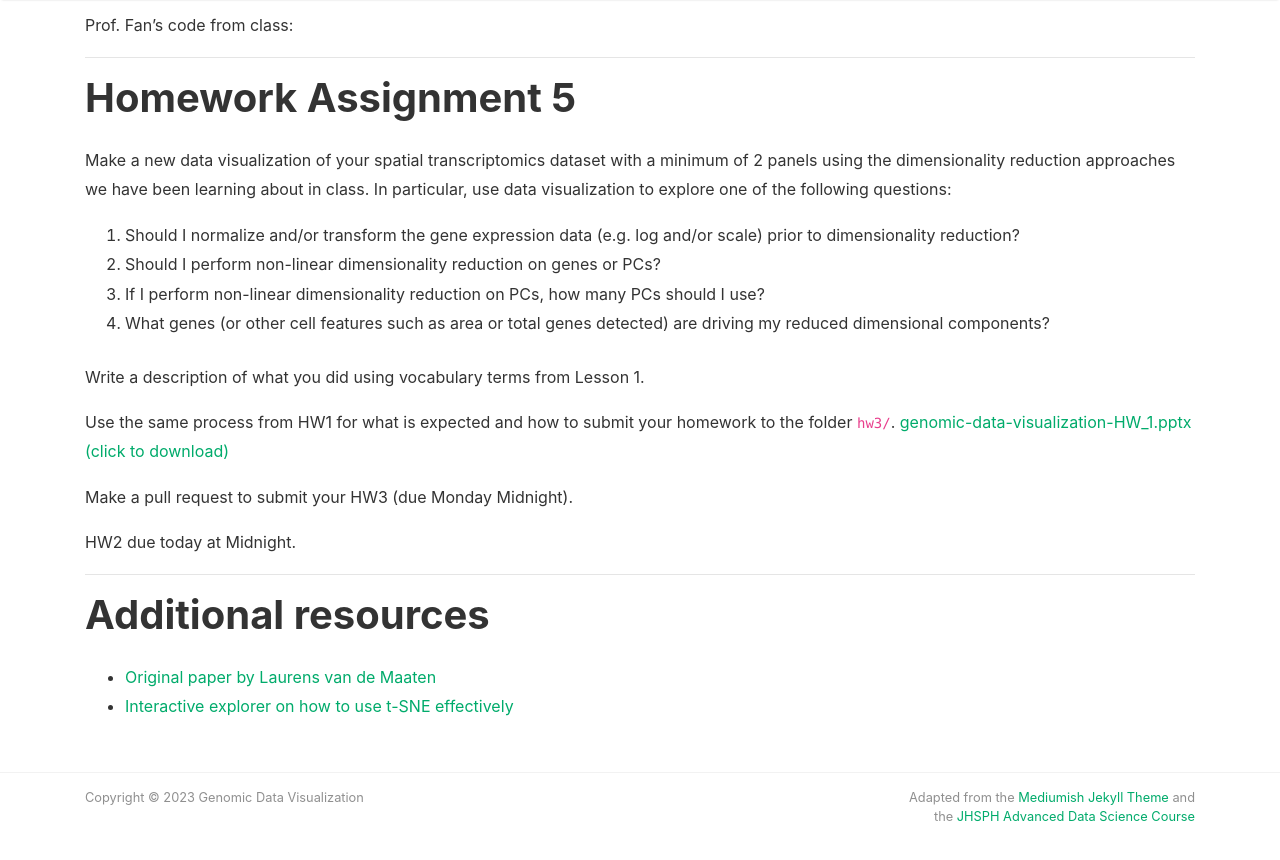
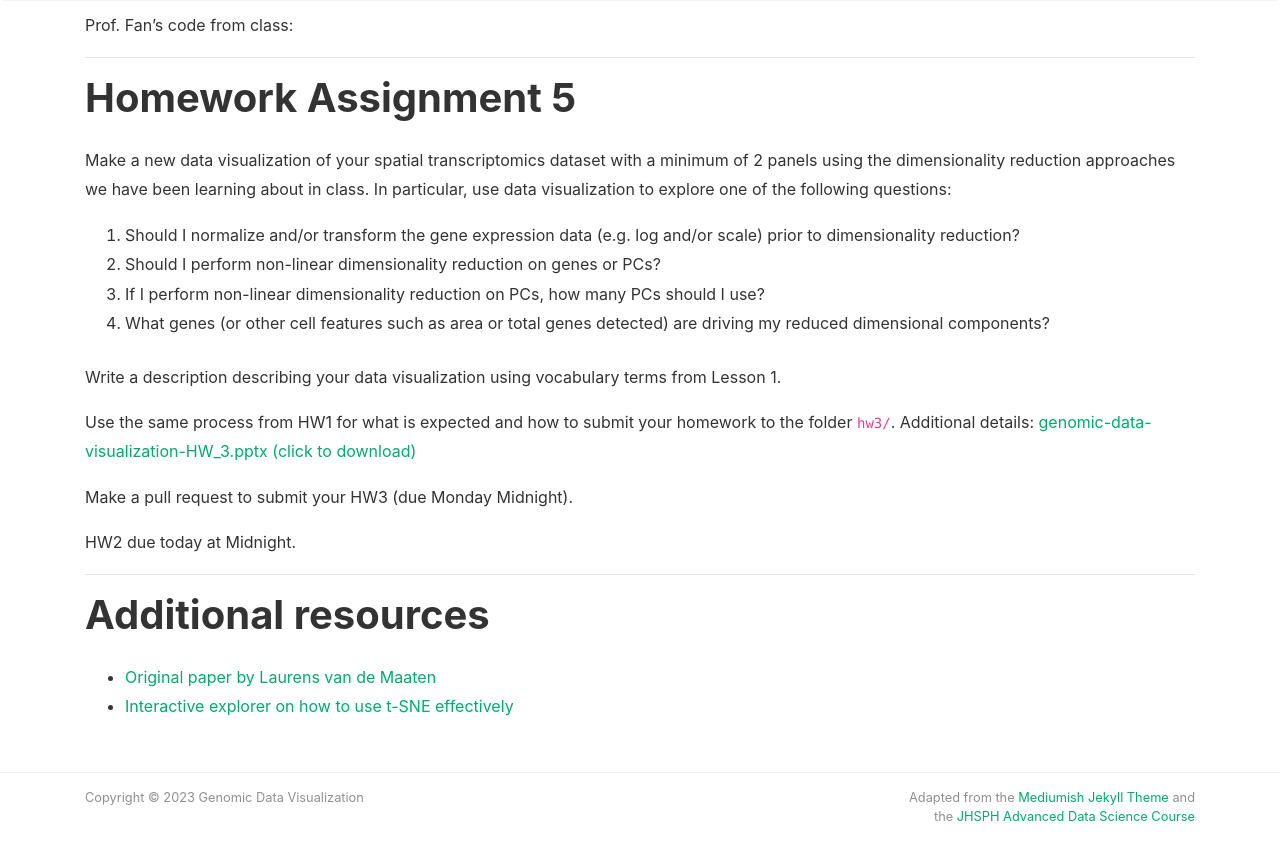
Before and after one commit to JEFworks-Lab/genomic-data-visualization-2023, a Jekyll site: the page built from _course/5-tsne.md, in a window 1280 px wide and 900 px high, scrolled down 853 px. Shown: the top 860 px of the window. Built offline with Jekyll 4.4.1, drawn with Linux system fonts in a browser that asks for light colours; nearby versions of some CDN libraries.

Commit message:
update hw3

```diff
--- a/_course/5-tsne.md
+++ b/_course/5-tsne.md
@@ -34,10 +34,10 @@ Make a new data visualization of your spatial transcriptomics dataset with a min
 3. If I perform non-linear dimensionality reduction on PCs, how many PCs should I use?
 4. What genes (or other cell features such as area or total genes detected) are driving my reduced dimensional components?
 
-Write a description of what you did using vocabulary terms from Lesson 1.
+Write a description describing your data visualization using vocabulary terms from Lesson 1.
 
-Use the same process from HW1 for what is expected and how to submit your homework to the folder `hw3/`.
-[genomic-data-visualization-HW_1.pptx (click to download)]({{ site.baseurl }}/resources/hw/genomic-data-visualization-HW_1.pptx)
+Use the same process from HW1 for what is expected and how to submit your homework to the folder `hw3/`. Additional details:
+[genomic-data-visualization-HW_3.pptx (click to download)]({{ site.baseurl }}/resources/hw/genomic-data-visualization-HW_3.pptx)
 
 Make a pull request to submit your HW3 (due Monday Midnight).
 
--- /dev/null
+++ b/homework/hw3/init.txt
@@ -0,0 +1 @@
+(Github won't let me make an empty folder)
```
Also changed, not shown: 1 other file.
